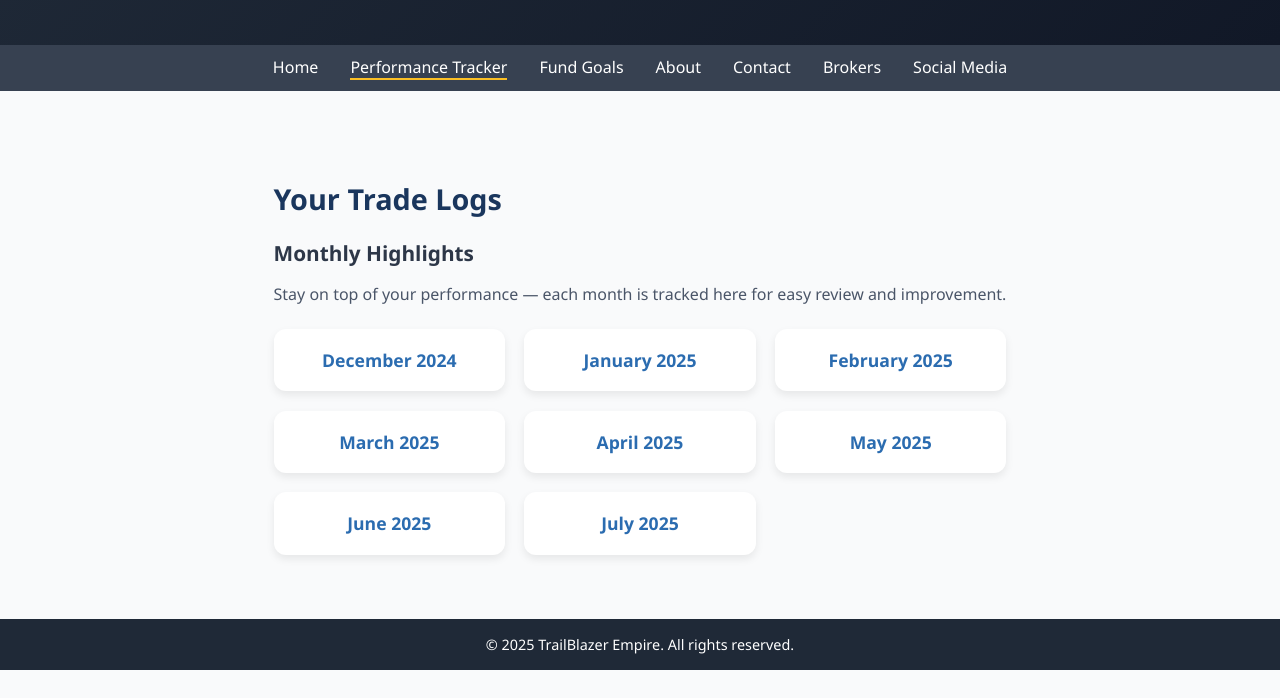
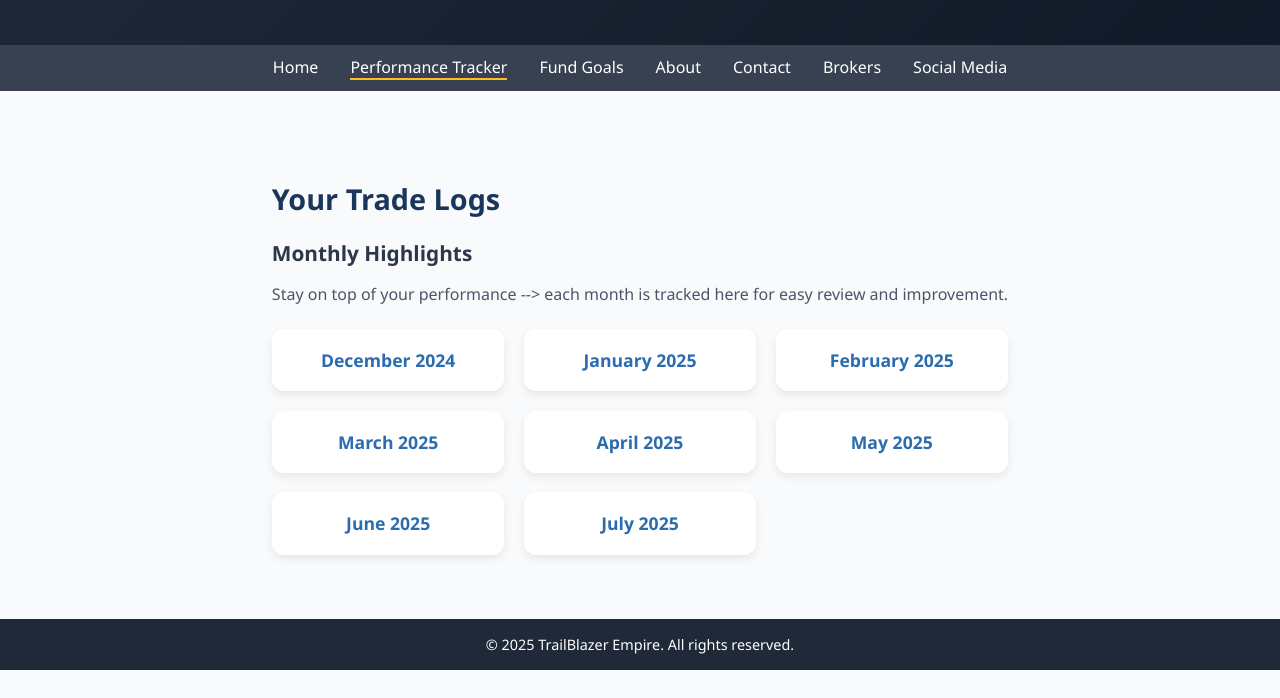
Before and after one commit to TrailBlaZerEmpire/CapitalCompass, a plain HTML site: page tradelogs.html in a window 1280 px wide. Shown: the part 102-800 px from the top of the page. Drawn offline with Linux system fonts and the light colour scheme.

Commit message:
Update tradelogs.html

```diff
--- a/tradelogs.html
+++ b/tradelogs.html
@@ -84,7 +84,7 @@
   <main>
     <h2>Your Trade Logs</h2>
     <h3>Monthly Highlights</h3>
-    <p>Stay on top of your performance — each month is tracked here for easy review and improvement.</p>
+    <p>Stay on top of your performance --> each month is tracked here for easy review and improvement.</p>
 
     <div class="month-list">
       <div class="month-card"><a href="Dec2024.html">December 2024</a></div>
```
